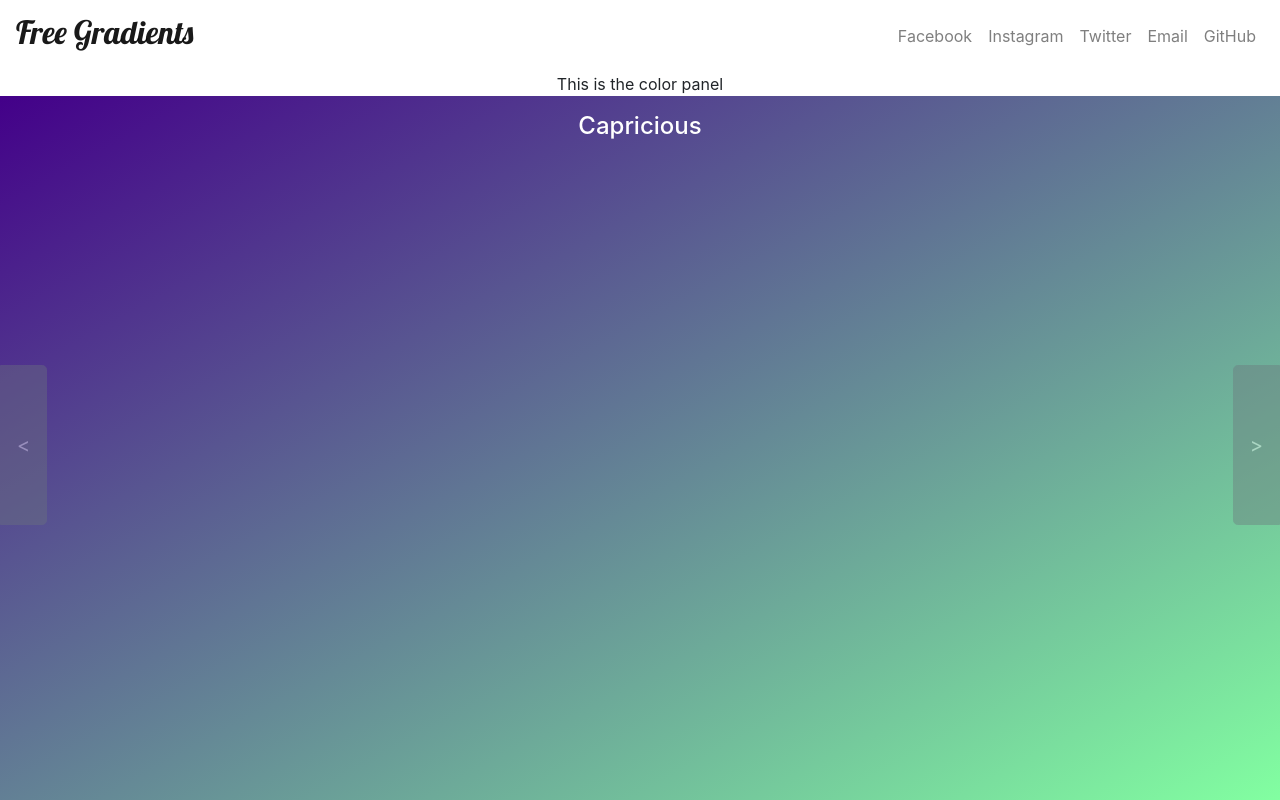
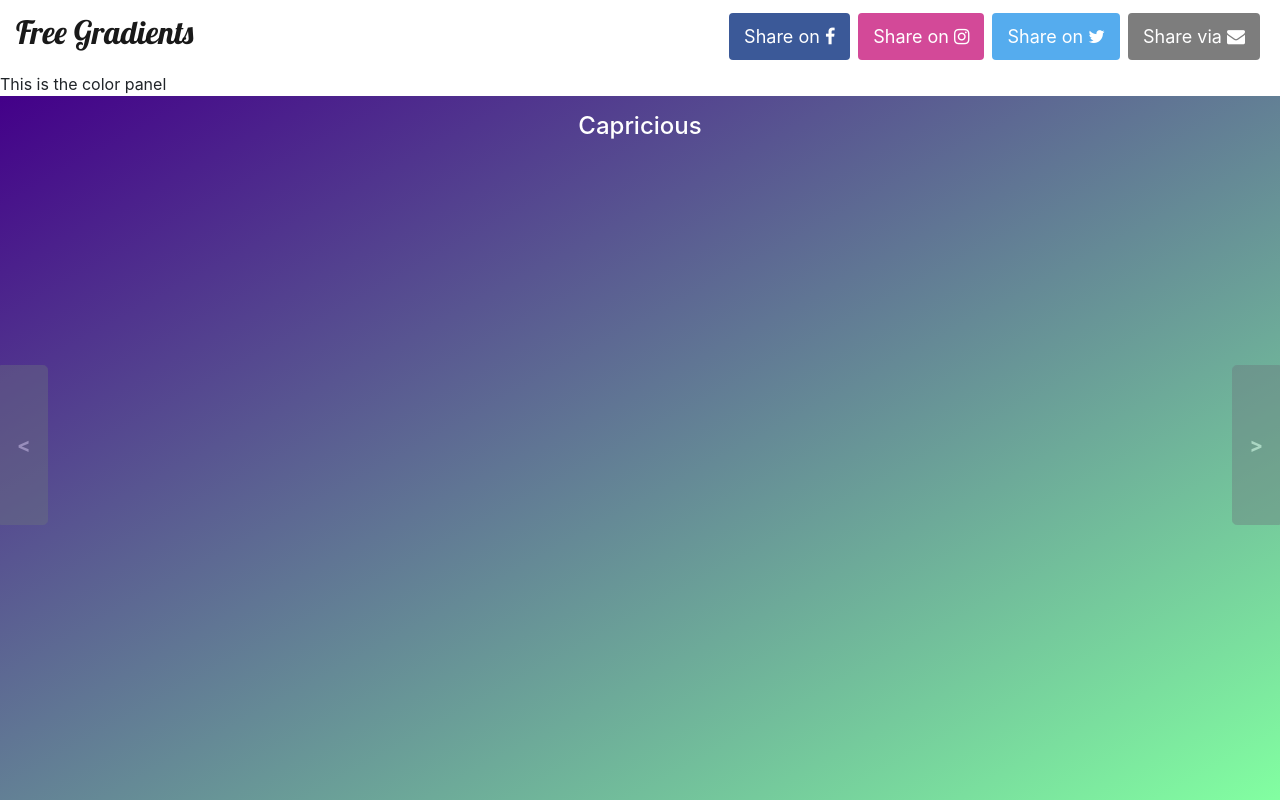
Before and after one commit to vsahinid/freegradients, a React (Create React App) app: page / in a window 1280 px wide. Built offline with nearby package versions, Linux system fonts and the light colour scheme.

Commit message:
Added social share

```diff
--- a/package.json
+++ b/package.json
@@ -3,6 +3,7 @@
   "version": "0.1.0",
   "private": true,
   "dependencies": {
+    "postcss-preset-env": "^6.6.0",
     "react": "^16.8.6",
     "react-dom": "^16.8.6",
     "react-router-dom": "^5.0.1",
--- a/public/index.html
+++ b/public/index.html
@@ -4,6 +4,10 @@
     <meta charset="utf-8" />
     <link rel="shortcut icon" href="%PUBLIC_URL%/favicon.ico" />
     <meta name="viewport" content="width=device-width, initial-scale=1" />
+    <link
+      rel="stylesheet"
+      href="https://cdnjs.cloudflare.com/ajax/libs/font-awesome/4.7.0/css/font-awesome.min.css"
+    />
     <meta name="theme-color" content="#000000" />
     <!--
       manifest.json provides metadata used when your web app is installed on a
--- a/src/App.css
+++ b/src/App.css
@@ -2,7 +2,14 @@
     text-align: center;
 }
 
-html { overflow-y: hidden; }
+button, .btn {
+    outline: none !important;
+    box-shadow: none !important;
+}
+
+html {
+    overflow-y: hidden;
+}
 
 .App-logo {
     animation: App-logo-spin infinite 20s linear;
@@ -29,6 +36,7 @@ html { overflow-y: hidden; }
     from {
         transform: rotate(0deg);
     }
+
     to {
         transform: rotate(360deg);
     }
--- /dev/null
+++ b/src/Constants.js
@@ -0,0 +1,2 @@
+export const SITE_URL = "https://freegradients.com/";
+export const FACEBOOK_URL = "https://www.facebook.com/";
--- a/src/components/Arrows.css
+++ b/src/components/Arrows.css
@@ -1,48 +1,3 @@
-.arrow {
-    position: absolute;
-    padding: 3rem; /* Arrow size */
-    box-shadow: 1px -1px 0 1px plum inset;
-    -webkit-box-shadow: 2px -2px plum inset;
-    border: solid transparent;
-    border-width: 0 0 2rem 2rem;
-    transition: 0.2s;
-}
-
-.arrow:hover {
-    box-shadow: 2px -2px 0 2px orchid inset;
-    -webkit-box-shadow: 4px -4px orchid inset;
-}
-
-.arrow-right {
-    transform: rotate(225deg);
-    top: 50%;
-    right: 125%;
-}
-
-.arrow-left {
-    transform: rotate(45deg);
-    top: 50%;
-    left: 0%;
-}
-
-a:nth-child(2) {
-    left: 65%;
-}
-
-/* Video link: */
-.video {
-    font-family: sans-serif;
-    font-size: 20px;
-    color: plum;
-    top: 2rem;
-    left: 2rem;
-    position: absolute;
-}
-
-.video:hover {
-    color: orchid;
-}
-
 .rightButton {
     position: relative;
     height: 20vh;
@@ -52,6 +7,7 @@ a:nth-child(2) {
     border-bottom-right-radius: 0px;
     display: block;
     opacity: 0.4;
+    color: white;
 }
 
 .leftButton {
@@ -61,4 +17,5 @@ a:nth-child(2) {
     border-top-left-radius: 0px;
     border-bottom-left-radius: 0px;
     opacity: 0.4;
+    color: white;
 }
--- a/src/components/Arrows.js
+++ b/src/components/Arrows.js
@@ -4,8 +4,12 @@ import "./Arrows.css";
 const Arrows = () => {
   return (
     <div style={{ display: "flex" }}>
-      <button className="btn btn-secondary leftButton btn-lg">{"<"}</button>
-      <button className="btn btn-secondary rightButton btn-lg">{">"}</button>
+      <button className="btn btn-secondary leftButton btn-lg">
+        <b>{"<"}</b>
+      </button>
+      <button className="btn btn-secondary rightButton btn-lg">
+        <b>{">"}</b>
+      </button>
     </div>
   );
 };
--- a/src/components/ColorUtilityBar.js
+++ b/src/components/ColorUtilityBar.js
@@ -1,7 +1,15 @@
 import React from "react";
+import ViewAllButton from "./ViewAllButton";
 
 const ColorUtilityBar = () => {
-  return <div>This is the color panel</div>;
+  return (
+    <div className="container-fluid">
+      <div className="row">
+        This is the color panel
+        {/* <ViewAllButton /> */}
+      </div>
+    </div>
+  );
 };
 
 export default ColorUtilityBar;
--- a/src/components/Navbar.js
+++ b/src/components/Navbar.js
@@ -1,5 +1,6 @@
 import React from "react";
 import { Link } from "react-router-dom";
+import SocialShareIcons from "./SocialShareIcons";
 
 const Navbar = () => {
   return (
@@ -18,36 +19,7 @@ const Navbar = () => {
       <Link to="/" className="navbar-brand" style={{ fontFamily: "Lobster" }}>
         <h2>Free Gradients</h2>
       </Link>
-
-      <div className="collapse navbar-collapse" id="navbarTogglerDemo03">
-        <ul className="navbar-nav ml-auto mt-2 mt-lg-0">
-          <li className="nav-item">
-            <a className="nav-link" href="#">
-              Facebook
-            </a>
-          </li>
-          <li className="nav-item">
-            <a className="nav-link" href="#">
-              Instagram
-            </a>
-          </li>
-          <li className="nav-item">
-            <a className="nav-link" href="#">
-              Twitter
-            </a>
-          </li>
-          <li className="nav-item">
-            <a className="nav-link" href="#">
-              Email
-            </a>
-          </li>
-          <li className="nav-item">
-            <a className="nav-link" href="#">
-              GitHub
-            </a>
-          </li>
-        </ul>
-      </div>
+      <SocialShareIcons />
     </nav>
   );
 };
--- /dev/null
+++ b/src/components/SocialShareIcons.css
@@ -0,0 +1,27 @@
+.btnz {
+    display: block;
+    float: left;
+    padding: 10px 15px;
+    border:none;
+    background-color: #ececec;
+    text-decoration: none;
+    font-size: 18px;
+    color: #FFF;
+}
+.btnz:hover {
+    color: #efefef;
+}
+
+.facebook {
+    background-color: #3b5998;
+}
+
+.instagram {
+    background-color: #D34998;
+}
+.twitter {
+    background-color: #55acee;
+}
+.mail {
+    background-color: #7D7D7D;
+}
--- /dev/null
+++ b/src/components/SocialShareIcons.js
@@ -0,0 +1,55 @@
+import React from "react";
+import { SITE_URL } from "../Constants";
+import "./SocialShareIcons.css";
+
+const SocialShareIcons = () => {
+  return (
+    <div className="collapse navbar-collapse" id="navbarTogglerDemo03">
+      <ul className="navbar-nav ml-auto mt-2 mt-lg-0">
+        <li className="nav-item">
+          <a
+            className="btnz share facebook btn m-1"
+            href={`https://www.facebook.com/sharer/sharer.php?u=${SITE_URL}`}
+            target="_blank"
+            rel="noopener noreferrer nofollow"
+          >
+            Share on <i className="fa fa-facebook" />
+          </a>
+        </li>
+        <li className="nav-item m-1">
+          <a
+            className="btnz share instagram btn"
+            href={`https://www.facebook.com/sharer/sharer.php?u=${SITE_URL}`}
+            target="_blank"
+            rel="noopener noreferrer nofollow"
+          >
+            Share on <i className="fa fa-instagram" />
+          </a>
+        </li>
+        <li className="nav-item m-1">
+          {" "}
+          <a
+            className="btnz share twitter btn"
+            href={`https://www.facebook.com/sharer/sharer.php?u=${SITE_URL}`}
+            target="_blank"
+            rel="noopener noreferrer nofollow"
+          >
+            Share on <i className="fa fa-twitter" />
+          </a>
+        </li>
+        <li className="nav-item m-1">
+          <a
+            className="btnz share mail btn"
+            href={`https://www.facebook.com/sharer/sharer.php?u=${SITE_URL}`}
+            target="_blank"
+            rel="noopener noreferrer nofollow"
+          >
+            Share via <i className="fa fa-envelope" />
+          </a>
+        </li>
+      </ul>
+    </div>
+  );
+};
+
+export default SocialShareIcons;
--- /dev/null
+++ b/src/components/ViewAllButton.css
@@ -0,0 +1,35 @@
+  .button {
+    display: flex;
+    align-items: center;
+    justify-content: center;
+    cursor: pointer;
+  }
+  .button svg {
+    height: 55px;
+    width: 150px;
+    fill: none;
+    stroke-width: 5;
+  }
+  .button svg .o1 {
+    stroke: rgba(255, 179, 65, 0.7);
+    fill: #ffa114;
+    transition: all 1s ease-in-out;
+  }
+  .button svg .o2 {
+    stroke: white;
+    stroke-dasharray: 20 420;
+    stroke-dashoffset: 20;
+    transition: all 1s ease-in-out;
+  }
+  .button span {
+    position: absolute;
+    margin: auto 0;
+    text-transform: uppercase;
+    letter-spacing: 3px;
+  }
+  .button:hover .o1 {
+    fill: rgba(204, 129, 16, 0.3);
+  }
+  .button:hover .o2 {
+    stroke-dashoffset: -420;
+  }
--- /dev/null
+++ b/src/components/ViewAllButton.js
@@ -0,0 +1,22 @@
+import React from "react";
+import "./ViewAllButton.css";
+
+const ViewAllButton = () => {
+  return (
+    <React.Fragment>
+      <button className="btn button btn-primary">
+        View All Gradients
+        <svg>
+          <polyline className="o1" points="0 0, 150 0, 150 55, 0 55, 0 0" />
+          <polyline className="o2" points="0 0, 150 0, 150 55, 0 55, 0 0" />
+        </svg>
+      </button>
+
+      <div className="btn button">
+        <span>View All Gradient</span>
+      </div>
+    </React.Fragment>
+  );
+};
+
+export default ViewAllButton;
```
Also changed, not shown: 1 other file (tests, documents, lock files or other folders). Lines whose indentation alone changed are shown as unchanged.
